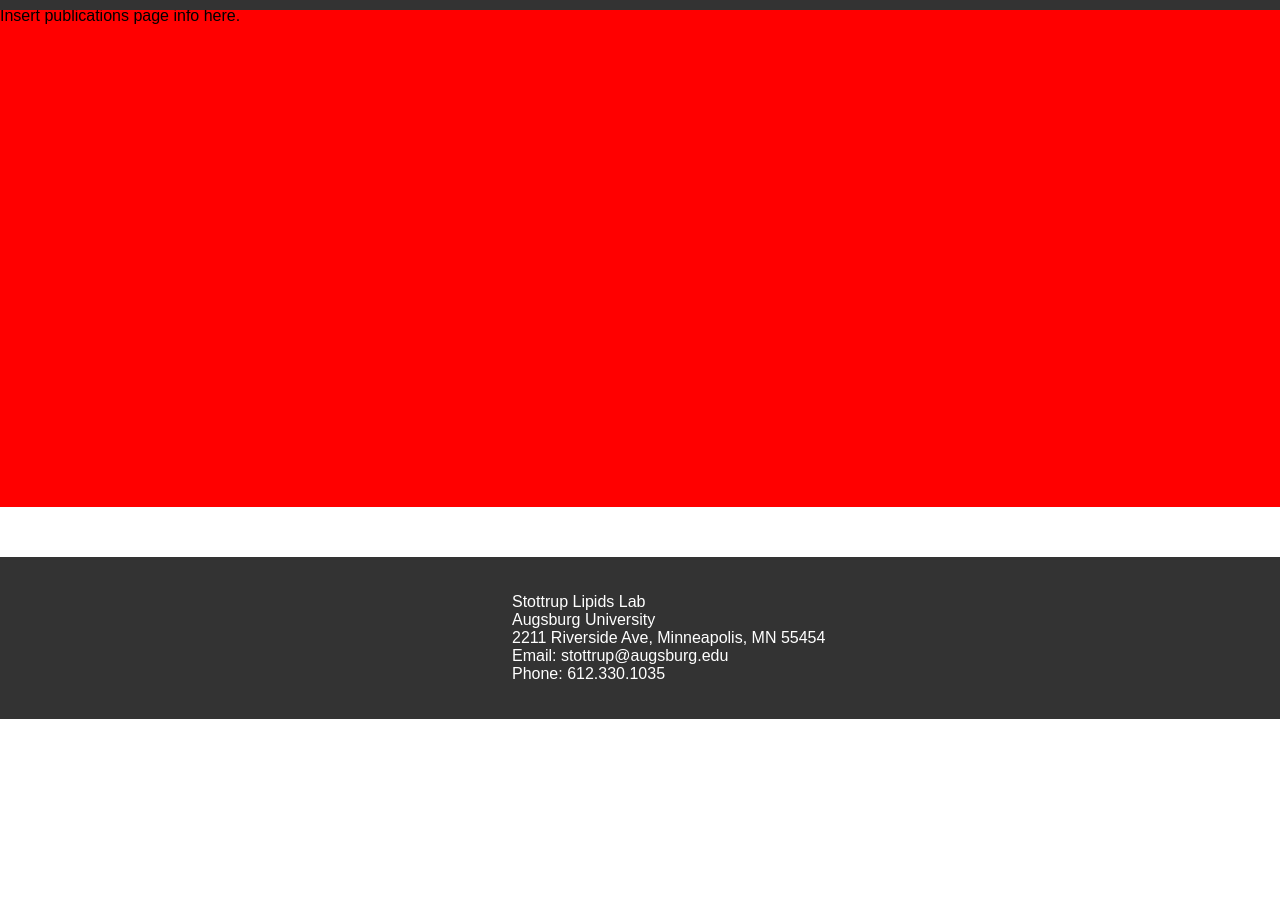
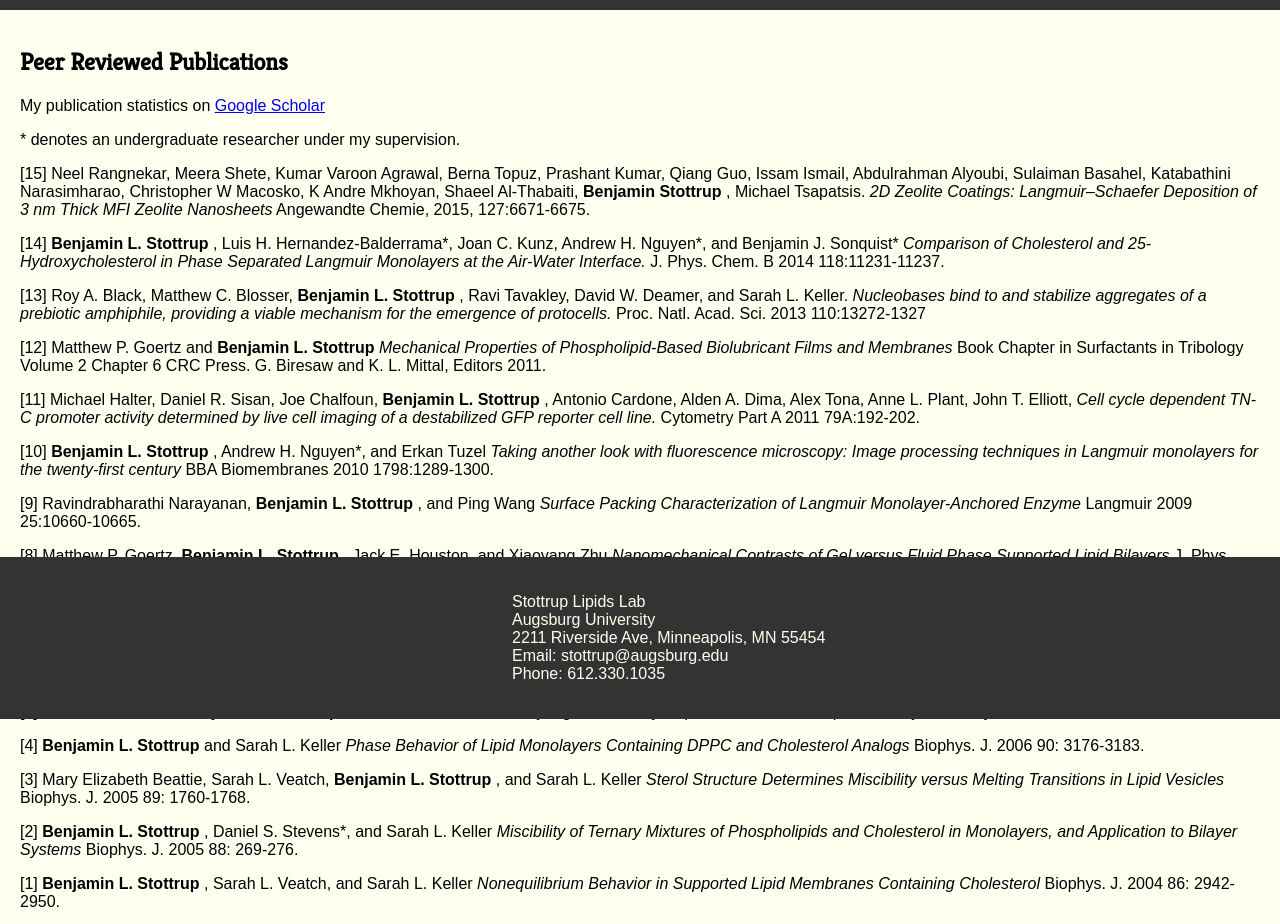
Before and after one commit to neotamoe/stottrup-lab, a website: page index.html at #/publications in a window 1280 px wide. Shown: the part 81-1005 px from the top of the page. Before the commit the page ends 800 px from the top, so only its background shows below. Drawn offline with Linux system fonts and the light colour scheme; a web font is replaced by a local one.

Commit message:
added partial content to publications

```diff
--- a/index.html
+++ b/index.html
@@ -15,8 +15,7 @@
     <!-- <link rel="icon" href="images/favicon.png" type="image/png"> -->
     <base href="/#">
   </head>
-  <body>
-    <body ng-app="myApp" >
+  <body ng-app="myApp" >
     <navbar>
       <ul>
         <li style="float: left"><h1><a href="/">Lipids Lab</h1></a></li>
@@ -40,4 +39,5 @@
            Phone: 612.330.1035</p>
       </div>
     </footer>
+  </body>
 </html>
--- a/public/main.css
+++ b/public/main.css
@@ -5,7 +5,7 @@ body {
 html, body {
   margin: 0;
   padding: 0;
-  color: red;
+  color: ivory;
 }
 
 h1, h2, h3 {
@@ -29,7 +29,7 @@ li {
 
 li a {
     display: block;
-    color: white;
+    color: ivory;
     text-align: center;
     padding: 4px 16px;
     text-decoration: none;
@@ -50,15 +50,17 @@ footer {
     width: 100%;
     padding-left: 40%;
     background-color: #333;
-    color: white;
+    color: ivory;
     padding-top: 20px;
     padding-bottom: 20px;
 }
 
 .pages {
-  background-color: red;
-  height: 500px;
+  background-color: ivory;
+  overflow: scroll;
+  height: calc(100% - 88px - 167px);
   margin-top: 88px;
   margin-bottom: 167px;
   color: black;
+  padding: 20px;
 }
--- a/public/pages/publications.html
+++ b/public/pages/publications.html
@@ -1,3 +1,75 @@
 <div class="pages">
-  Insert publications page info here.
+  <h2>Peer Reviewed Publications</h2>
+
+  <p>
+    My publication statistics on
+    <a href="http://scholar.google.com/citations?user=kHF_oyoAAAAJ&amp;hl=en">
+      Google Scholar
+    </a>
+  </p>
+
+  <p>
+    * denotes an undergraduate researcher under my supervision.
+  </p>
+
+  <p>
+    [15] Neel Rangnekar, Meera Shete, Kumar Varoon Agrawal, Berna Topuz, Prashant Kumar, Qiang Guo, Issam Ismail, Abdulrahman Alyoubi, Sulaiman Basahel, Katabathini Narasimharao, Christopher W Macosko, K Andre Mkhoyan, Shaeel Al-Thabaiti, <b> Benjamin Stottrup </b>,
+    Michael Tsapatsis. <i> 2D Zeolite Coatings: Langmuir–Schaefer Deposition of 3 nm Thick MFI Zeolite Nanosheets</i> Angewandte Chemie, 2015, 127:6671-6675.
+  </p>
+  <p>
+    [14]<b> Benjamin L. Stottrup </b>, Luis H. Hernandez-Balderrama*, Joan C. Kunz, Andrew H. Nguyen*, and Benjamin J. Sonquist* <i> Comparison of Cholesterol and 25-Hydroxycholesterol
+    in Phase Separated Langmuir Monolayers at the Air-Water Interface. </i> J. Phys. Chem. B 2014 118:11231-11237.
+  </p>
+  <p>
+    [13] Roy A. Black, Matthew C. Blosser, <b> Benjamin L. Stottrup </b>, Ravi Tavakley, David W. Deamer, and Sarah L. Keller. <i> Nucleobases bind to and stabilize aggregates of a prebiotic
+    amphiphile, providing a viable mechanism for the emergence of protocells. </i> Proc. Natl. Acad. Sci. 2013 110:13272-1327
+  </p>
+  <p>
+    [12] Matthew P. Goertz and <b> Benjamin L. Stottrup </b> <i> Mechanical Properties of
+    Phospholipid-Based Biolubricant Films and Membranes</i> Book Chapter in Surfactants in Tribology Volume 2 Chapter 6 CRC Press. G. Biresaw and K. L. Mittal, Editors 2011.
+  </p>
+  <p>
+    [11] Michael Halter, Daniel R. Sisan, Joe Chalfoun, <b> Benjamin L. Stottrup </b>, Antonio Cardone, Alden A. Dima, Alex Tona, Anne L. Plant, John T. Elliott,
+    <i> Cell cycle dependent TN-C promoter activity determined by live cell imaging of a destabilized GFP reporter cell line. </i> Cytometry Part A 2011 79A:192-202.
+  </p>
+  <p>
+    [10]<b> Benjamin L. Stottrup </b>, Andrew H. Nguyen*, and Erkan Tuzel <i>Taking another look with fluorescence microscopy: Image processing techniques in Langmuir monolayers for the twenty-first century</i> BBA Biomembranes 2010 1798:1289-1300.
+  </p>
+  <p>
+    [9] Ravindrabharathi Narayanan, <b> Benjamin L. Stottrup </b>, and Ping Wang <i>Surface Packing Characterization of Langmuir Monolayer-Anchored Enzyme</i> Langmuir 2009 25:10660-10665.
+  </p>
+  <p>
+    [8] Matthew P. Goertz, <b>Benjamin L. Stottrup </b>, Jack E. Houston, and Xiaoyang Zhu <i>Nanomechanical Contrasts of Gel versus Fluid Phase Supported Lipid Bilayers </i> J. Phys Chem B. 2009 113:9335–9339.
+  </p>
+  <p>
+    [7] Yang Deng, Yini Wang, Bryan Holtz, Jingyi Li, Nathan Traaseth, Gianluigi Veglia, <b>Benjamin L. Stottrup</b>, Robert Elde, Duanqing Pei, Athena Guo, X.-Y. Zhu <i>Fluidic and Air-Stable Supported Lipid Bilayer and Cell-Mimicking Microarrays</i> J. Am. Chem. Soc.2008 130: 6267-6271.
+  </p>
+  <p>
+    [6] <b>Benjamin L. Stottrup</b>, Alison M. Heussler*, and Tracy A. Bibelnieks <i>Determination of Line Tension in Lipid Monolayers by Fourier Analysis of Capillary Waves</i> J. Phys. Chem B 2007 111: 11091-11094.
+  </p>
+  <p>
+    [5] Matthew P. Goertz,<b> Benjamin L. Stottrup</b>, Jack E. Houston, and Xiaoyang Zhu <i>Density Dependent Friction
+    in Lipid Monolayers</i> J. Phys. Chem. A 2007 111: 12423-12426.
+  </p>
+  <p>
+    [4] <b>Benjamin L. Stottrup </b> and Sarah L. Keller <i>Phase Behavior of Lipid Monolayers Containing DPPC and Cholesterol Analogs</i> Biophys. J. 2006 90: 3176-3183. </p>
+  <p>
+    [3] Mary Elizabeth Beattie, Sarah L. Veatch,<b> Benjamin L. Stottrup </b>, and Sarah L. Keller <i>Sterol Structure Determines Miscibility versus Melting Transitions in Lipid Vesicles</i> Biophys. J. 2005 89: 1760-1768.
+  </p>
+  <p>
+    [2] <b>Benjamin L. Stottrup </b>, Daniel S. Stevens*, and Sarah L. Keller <i>Miscibility of Ternary Mixtures of Phospholipids and Cholesterol in Monolayers, and Application to Bilayer Systems</i> Biophys. J. 2005 88: 269-276.
+  </p>
+  <p>
+    [1] <b>Benjamin L. Stottrup </b>, Sarah L. Veatch, and Sarah L. Keller <i>Nonequilibrium Behavior in Supported Lipid Membranes Containing Cholesterol</i> Biophys. J. 2004 86: 2942-2950.
+  </p>
+
+
+  <div width="700">
+    <a href="http://youtube.com/watch?v=bbUBiBiOT9k">
+      Cait and Andrew's training video on YouTube
+    </a>
+    <br />
+    <object height="350" width="425"><param name="movie" value="http://www.youtube.com/v/bbUBiBiOT9k"><param name="wmode" value="transparent">
+    <embed src="http://www.youtube.com/v/bbUBiBiOT9k" type="application/x-shockwave-flash" wmode="transparent" height="350" width="425"></object></td>
+  </div>
 </div>
```
